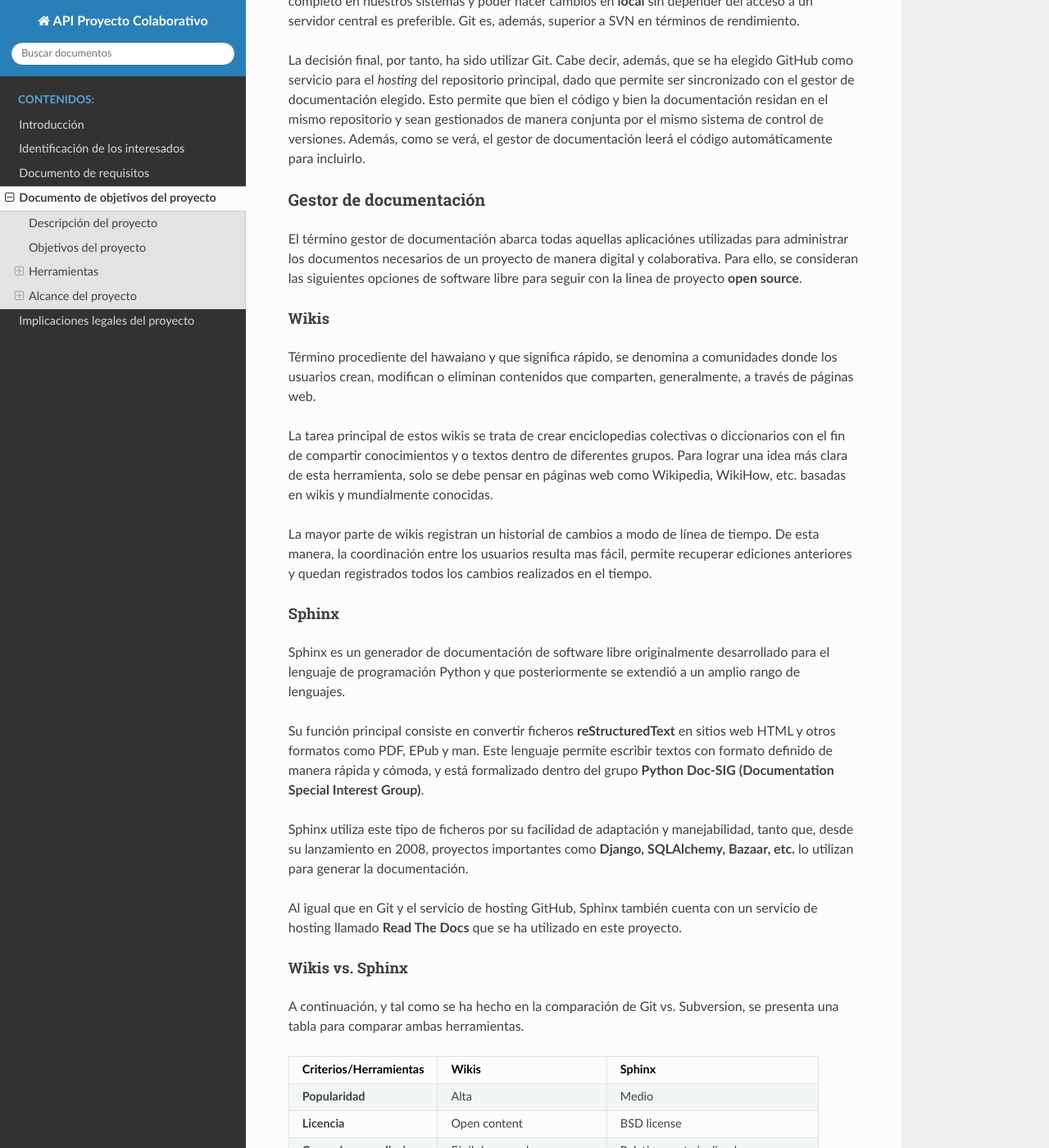
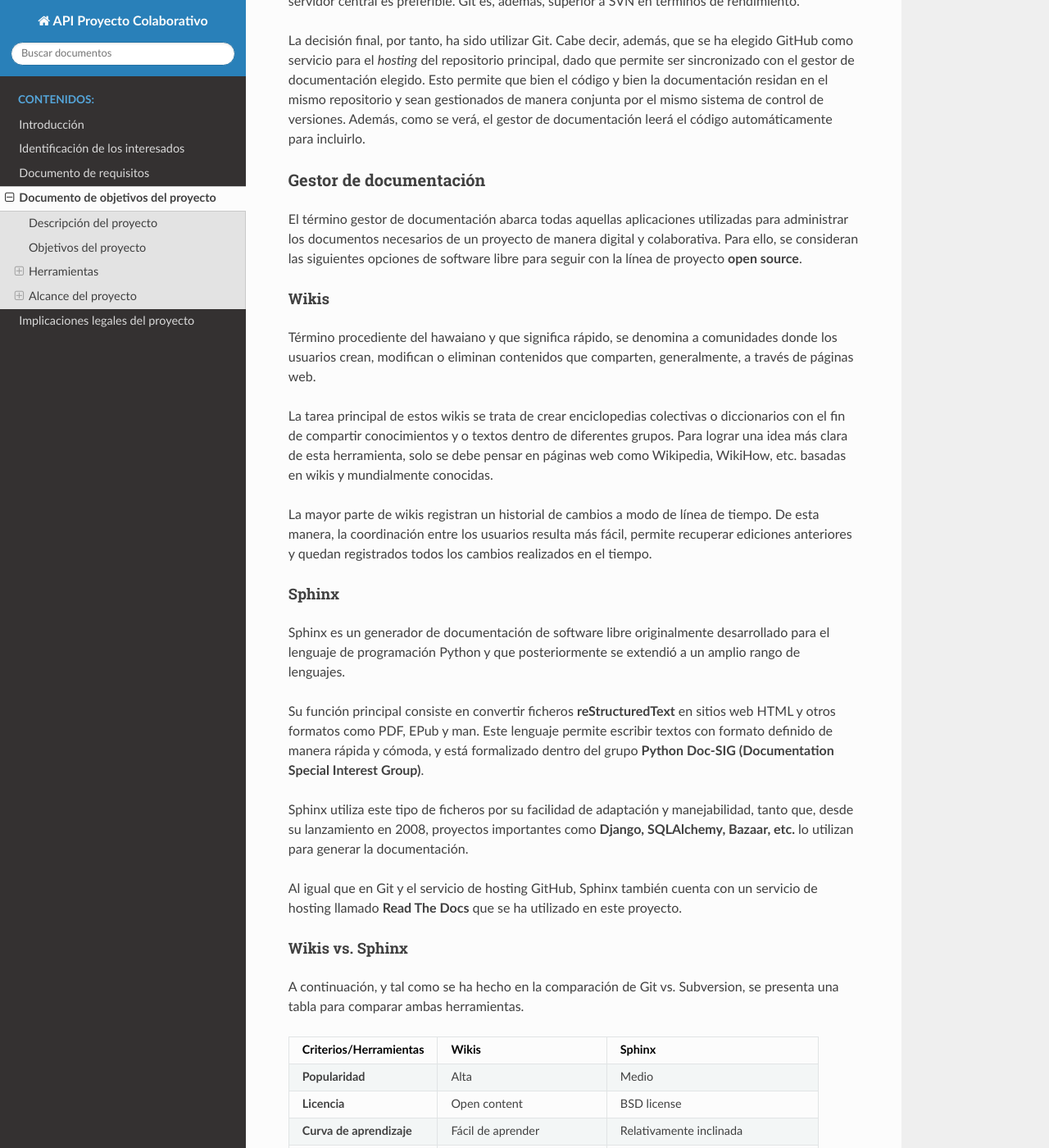
Before and after one commit to owentrigueros/API_Proyecto_Colaborativo, a Sphinx documentation site: the page built from docs/dop.rst, in a window 1280 px wide and 1400 px high, scrolled down 4309 px. Shown: the whole window at 82% size. Built offline with Sphinx 7.4.7 and the Read the Docs theme 2.0.0, drawn with Linux system fonts in a browser that asks for light colours; some of the changed text lies outside the part shown.

Commit message:
Corrección de errores ortográficos

```diff
--- a/docs/dop.rst
+++ b/docs/dop.rst
@@ -50,8 +50,7 @@
 También se basará en aprender a utilizar correctamente herramientas de control de versiones, además de comparar diferentes alternativas.
 
 Para las mejoras de la aplicación se tratará de ampliar las funciones con las que dispone la aplicación original.
-Además de realizar mejoras en el diseño de la aplicación web, se sustituirá la API Google Maps por una alternativa libre.
-.. como OpenStreetMaps.
+Además de realizar mejoras en el diseño de la aplicación web, se sustituirá la API Google Maps por una alternativa libre como OpenStreetMaps.
 
 Herramientas
 ************
@@ -118,7 +117,7 @@
 Gestor de documentación
 =======================
 
-El término gestor de documentación abarca todas aquellas aplicaciónes utilizadas para administrar los documentos necesarios de un proyecto de manera digital y colaborativa. Para ello, se consideran las siguientes opciones de software libre para seguir con la linea de proyecto **open source**.
+El término gestor de documentación abarca todas aquellas aplicaciones utilizadas para administrar los documentos necesarios de un proyecto de manera digital y colaborativa. Para ello, se consideran las siguientes opciones de software libre para seguir con la línea de proyecto **open source**.
 
 .. Un gestor de documentación permite trabajar de manera colaborativa
 
@@ -129,7 +128,7 @@
 
 La tarea principal de estos wikis se trata de crear enciclopedias colectivas o diccionarios con el fin de compartir conocimientos y o textos dentro de diferentes grupos. Para lograr una idea más clara de esta herramienta, solo se debe pensar en páginas web como Wikipedia, WikiHow, etc. basadas en wikis y mundialmente conocidas.
 
-La mayor parte de wikis registran un historial de cambios a modo de línea de tiempo. De esta manera, la coordinación entre los usuarios resulta mas fácil, permite recuperar ediciones anteriores y quedan registrados todos los cambios realizados en el tiempo.
+La mayor parte de wikis registran un historial de cambios a modo de línea de tiempo. De esta manera, la coordinación entre los usuarios resulta más fácil, permite recuperar ediciones anteriores y quedan registrados todos los cambios realizados en el tiempo.
 
 Sphinx
 ------
@@ -165,9 +164,9 @@
 | **Rendimiento**              | Medio                        | Alto                                 |
 +------------------------------+------------------------------+--------------------------------------+
 
-Ambos usan **licencias** permisivas, igual que en la anterior comparación. Este tipo de licencias no restringen la comercialicación ni obligan a la distribución bajo la misma licencia.
+Ambos usan **licencias** permisivas, igual que en la anterior comparación. Este tipo de licencias no restringen la comercialización ni obligan a la distribución bajo la misma licencia.
 
-La **popularidad** está bastante mas reñida aunque si es verdad que la idea de wikis está más extendida en usuarios no expertos en lenguajes de programación.
+La **popularidad** está bastante más reñida aunque si es verdad que la idea de wikis está más extendida en usuarios no expertos en lenguajes de programación.
 
 La **curva de aprendizaje** y **la experiencia previa** juegan un papel muy importante en la decisión tomada. Pese a no estar familiarizados con este tipo de gestión documental, se ha decidido que escoger Sphinx puede ser valioso para un futuro.
 
```
Also changed, not shown: other parts of docs/dop.rst (+5 -5 lines).
